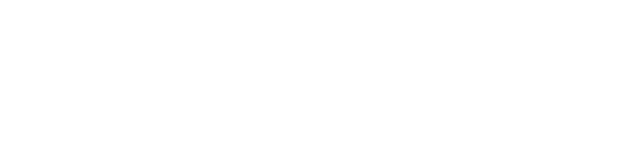
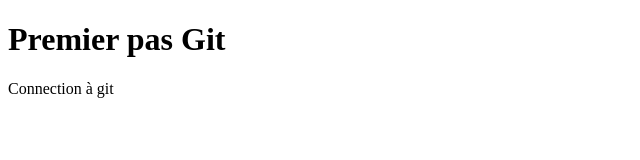
Before and after one commit to Andy-RAKOTOMANDIMBY/TestGit, a plain HTML site: page index.html in a window 1280 px wide. Shown: the whole page, without its empty margins (0-640 px from the left). Drawn offline with Linux system fonts and the light colour scheme.

Commit message:
modification index.html

```diff
--- a/index.html
+++ b/index.html
@@ -8,7 +8,8 @@
 </head>
 
 <body>
-
+    <h1>Premier pas Git</h1>
+    <p>Connection à git</p>
 </body>
 
 </html>
```
